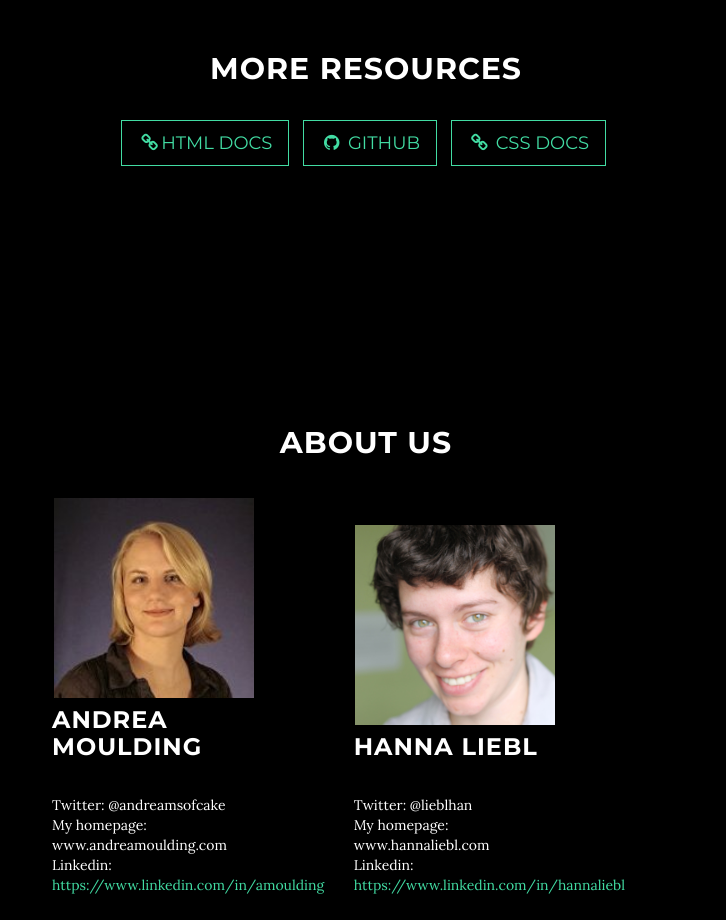
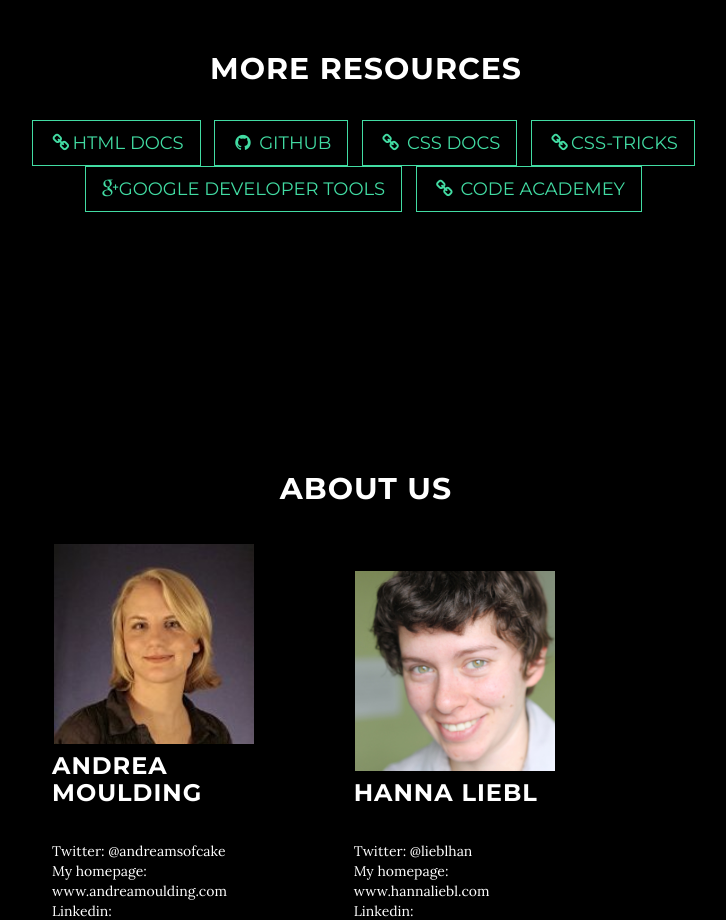
Before and after one commit to Andreamsofcake/act-w, a plain HTML site: page index.html in a window 1280 px wide. Shown: the part 3040-3960 px from the top of the page, without its empty margins (274-1000 px from the left). Drawn offline with Linux system fonts and the light colour scheme.

Commit message:
added more links

```diff
--- a/index.html
+++ b/index.html
@@ -161,6 +161,15 @@
                     </li>
                     <li>
                         <a href="https://developer.mozilla.org/en-US/docs/Web/CSS" class="btn btn-default btn-lg"><i class="fa fa-link fa-fw"></i> <span class="network-name">CSS Docs</span></a>
+                    </li>
+                    <li>
+                        <a href="https://css-tricks.com/" class="btn btn-default btn-lg"><i class="fa fa-link fa-fw"></i><span class="network-name">CSS-Tricks</span></a>
+                    </li>
+                    <li>
+                        <a href="https://developers.google.com/web/fundamentals/" class="btn btn-default btn-lg"><i class="fa fa-google-plus"></i><span class="network-name">Google Developer Tools</span></a>
+                    </li>
+                    <li>
+                        <a href="http://www.codecademy.com/" class="btn btn-default btn-lg"><i class="fa fa-link fa-fw"></i> <span class="network-name">Code Academey</span></a>
                     </li>
                 </ul>
             </div>
```
